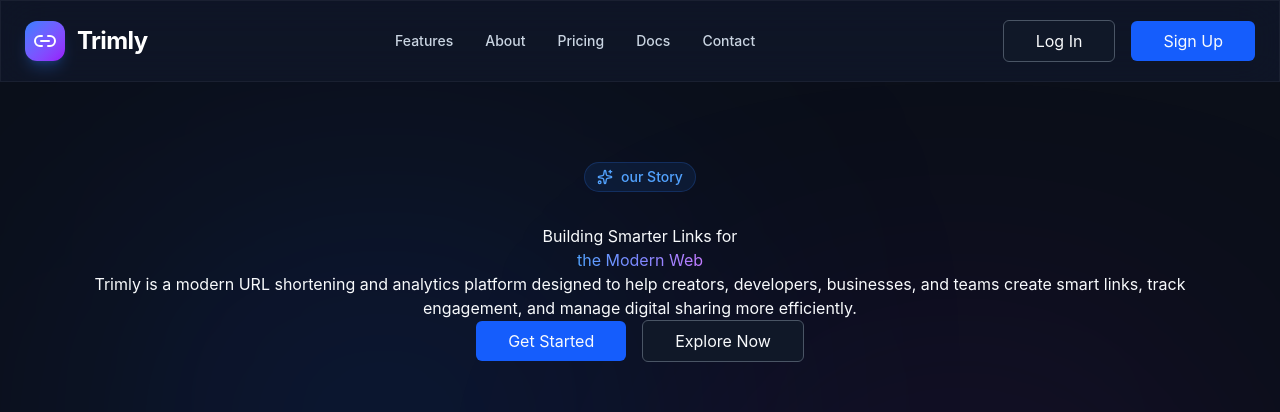
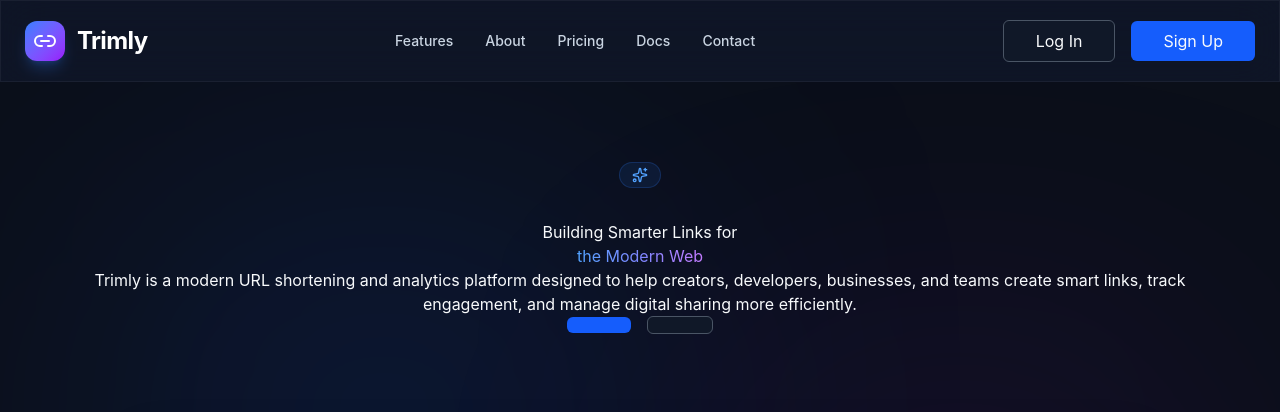
Before and after one commit to mashrafimahin/Trimliy-Audit, a React (Vite) app: page /about in a window 1280 px wide. Shown: the top 412 px of the page. Built offline with nearby package versions, Linux system fonts and the light colour scheme.

Commit message:
Layout Updated : extra data cleared

```diff
--- a/src/layout/About.layout.jsx
+++ b/src/layout/About.layout.jsx
@@ -18,15 +18,12 @@ function AboutLayout() {
       {/* Hero Section */}
       <CommonHero
         sectionTag={data.hero.tag}
-        sectionTagTitle={data.hero.tagTitle}
         headerTitle={data.hero.title}
         headerDescription={data.hero.description}
         buttonOne={data.hero.buttonOne}
         buttonOneLink={data.hero.buttonOneLink}
-        buttonOneTitle={data.hero.buttonOneTag}
         buttonTwo={data.hero.buttonTwo}
         buttonTwoLink={data.hero.buttonTwoLink}
-        buttonTwoTitle={data.hero.buttonTwoTag}
         extendedImage={data.hero.extendedImage}
         extendedImageSource={data.hero.extendedImageSource}
       />
```
